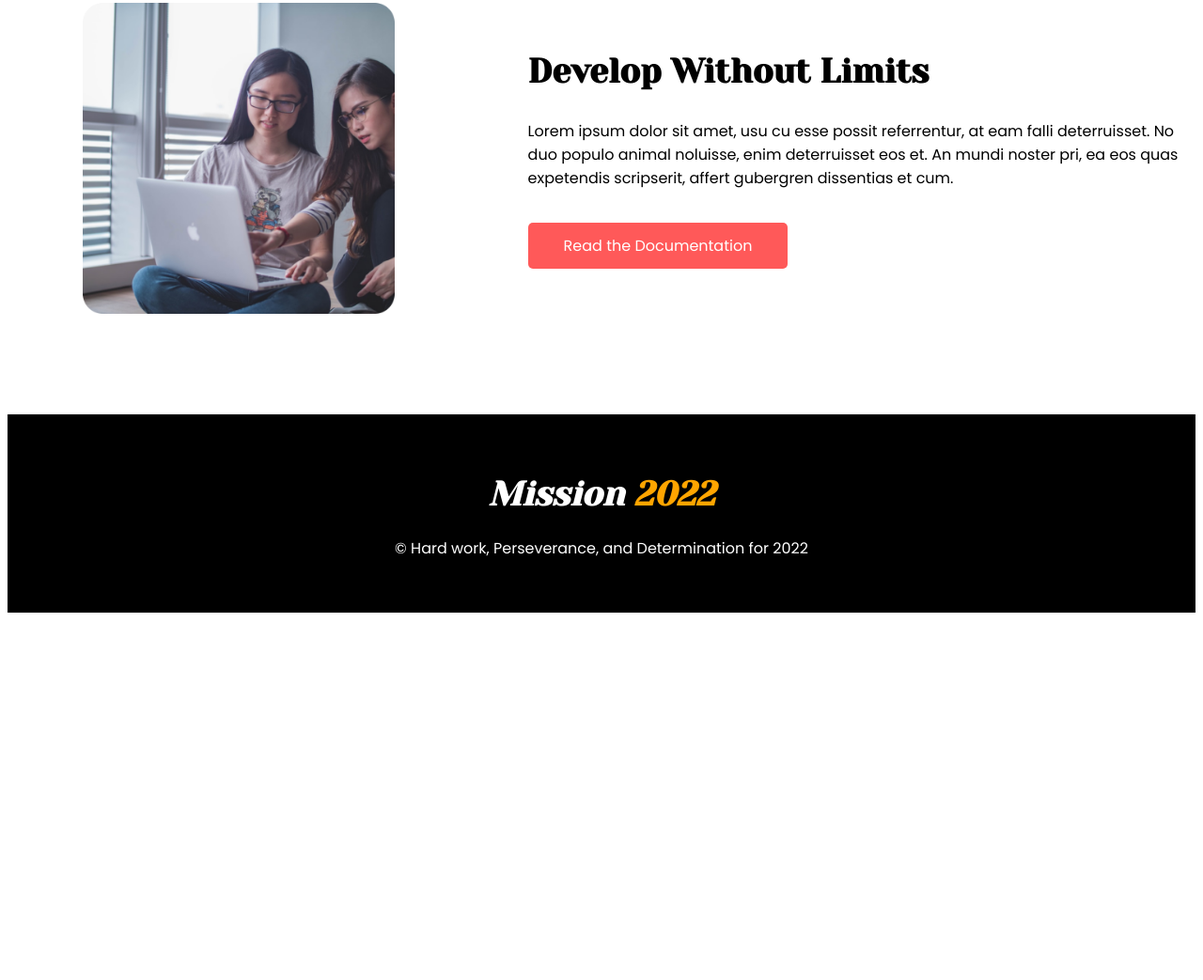
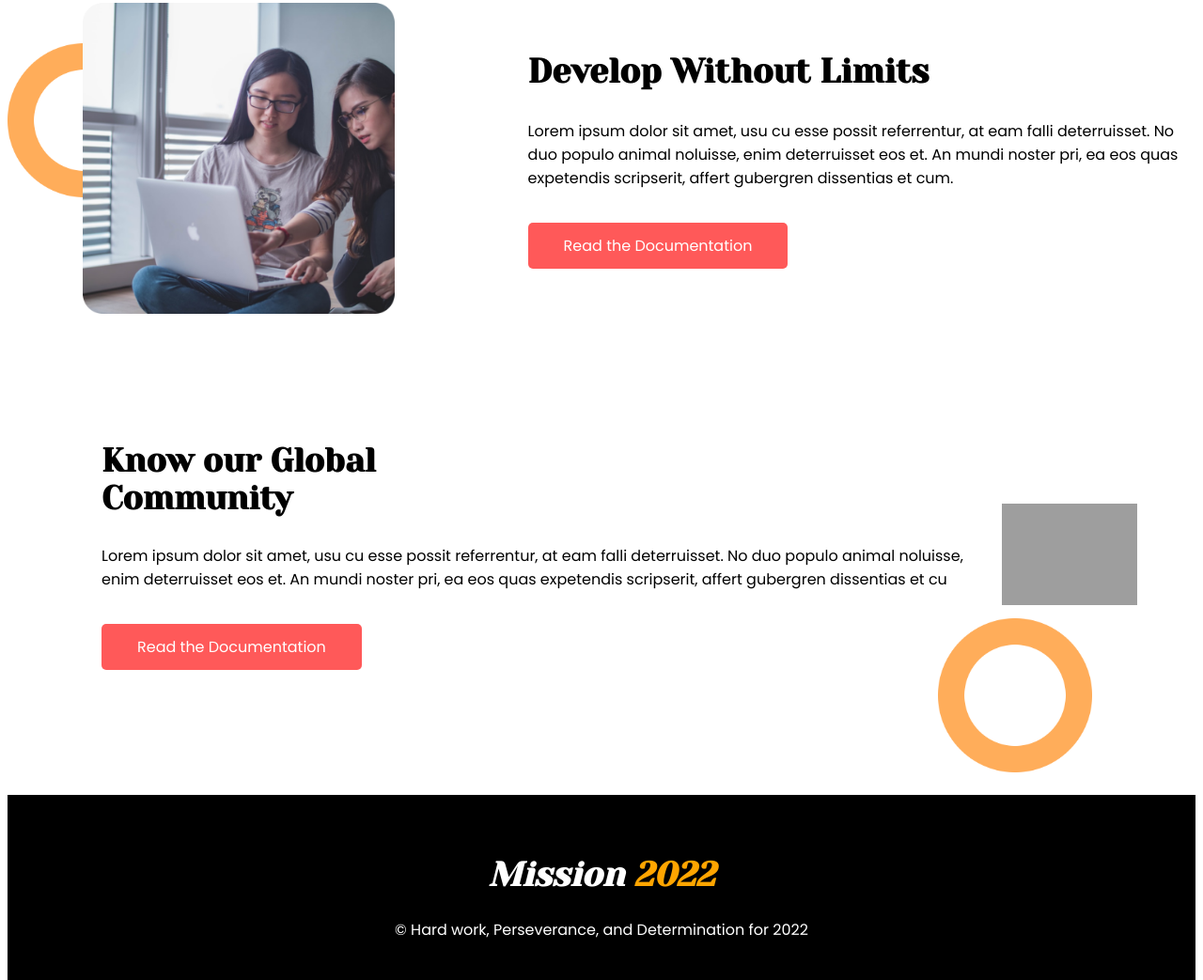
Before and after one commit to nizamuddin15bd/assignment1, a plain HTML site: page index.html in a window 1280 px wide. Shown: the part 1131-2174 px from the top of the page at 94% size. Before the commit the page ends 1791 px from the top, so only its background shows below. Drawn offline with Linux system fonts and the light colour scheme; grey boxes are pictures that could not be loaded.

Commit message:
gobal addad

```diff
--- a/css/style.css
+++ b/css/style.css
@@ -100,8 +100,12 @@ h1 {
 } */
 
 .develop-container {
-    margin-left: 80px;
+    padding-left: 80px;
     margin-bottom: 100px;
+    background-image: url(../images/shapes/shape-1.png);
+    background-repeat: no-repeat;
+    background-size: 13%;
+    background-position: top 25% left;
 }
 
 .half-height {
@@ -110,6 +114,28 @@ h1 {
 
 .half-height1 {
     width: 40%;
+}
+
+.gobal-container {
+    padding-left: 80px;
+    padding-bottom: 100px;
+    background-image: url(../images/shapes/shape-1.png);
+    background-repeat: no-repeat;
+    background-size: 13%;
+    background-position: bottom 10% right 10%;
+}
+
+.gobal-container img {
+    width: 70%;
+}
+
+.half {
+    margin-left: 20px;
+}
+
+.half h1 {
+    font-size: 35px;
+    max-width: 45%;
 }
 
 .footer {
--- a/index.html
+++ b/index.html
@@ -63,6 +63,19 @@
             <a class="link-button" target="_blank" href="">Read the Documentation</a>
         </div>
     </section>
+    <section class="gobal-container flaxible-container">
+        <div class="half">
+            <h1>Know our
+                Global Community</h1>
+            <p>Lorem ipsum dolor sit amet, usu cu esse possit referrentur, at eam falli deterruisset. No duo populo
+                animal noluisse, enim deterruisset eos et. An mundi noster pri, ea eos quas expetendis scripserit,
+                affert gubergren dissentias et cu</p>
+            <a class="link-button" target="_blank" href="">Read the Documentation</a>
+        </div>
+        <div class="half">
+            <img src="images/pictures/project.png" alt="">
+        </div>
+    </section>
     <footer class="footer">
         <h1><i>Mission</i> <span class="orange-color"><i>2022</i></span></h1>
         <p>&#169 Hard work, Perseverance, and Determination for 2022</p>
```
